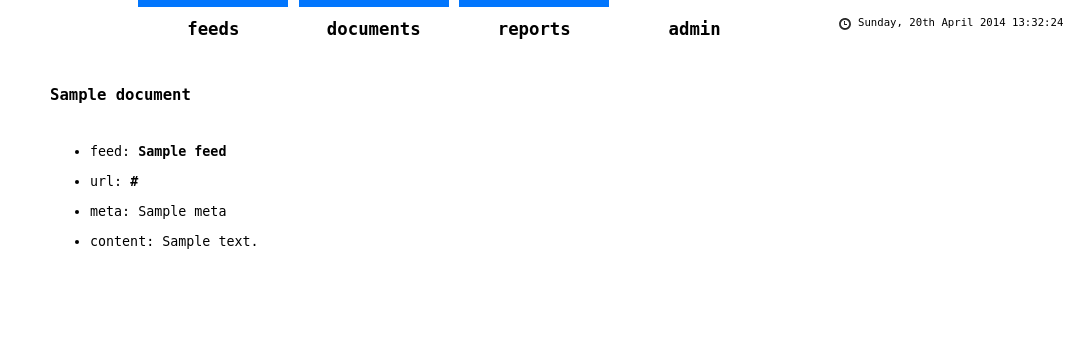
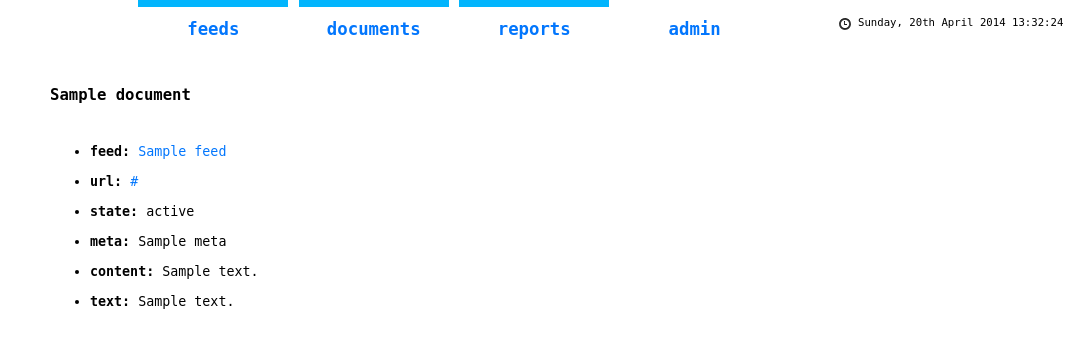
Before and after one commit to jnphilipp/infohub, a Django app: template templates/feeds/document.html in a window 1280 px wide. Shown: the top 348 px of the page, without its empty margins (206-1280 px from the left). Run offline with Django 3.2, Linux system fonts and the light colour scheme; the template is opened without the code that fills it: most values are stand-ins (such as "Sample title", 1, 10 or a date in 2020); parts of the project's set-up code (start-up, migrations or seed data) failed here and were passed over.

Commit message:
Updated views templates and style.

```diff
--- a/assets/css/style.css
+++ b/assets/css/style.css
@@ -7,11 +7,11 @@ body {background: #FFFFFF;
 	padding: 0;
 	margin: 0;}
 
-a {font-weight: bold;
-	color: inherit;
+a {font-weight: normal;
+	color: #0276FD;
 	text-decoration: none;}
 
-a:hover {color: #0276FD;
+a:hover {color: #02b5fd;
 	font-weight: bold;
 	text-decoration: none;}
 
@@ -34,10 +34,11 @@ nav ul li {display: inline-block;
 	line-height: 44px;
 	text-align: center;}
 
+nav ul li a {font-weight: bold;}
 nav ul li div {display: block;
 	height: 7px;}
 
-nav ul li.selected div {background: #0276FD;}
+nav ul li.selected div {background: #02b5fd;}
 
 .documents,
 .feeds,
--- a/feeds/views.py
+++ b/feeds/views.py
@@ -2,7 +2,7 @@ from django.shortcuts import get_object_or_404, render
 from feeds.models import Feed, Document, Report
 
 def feeds(request):
-	feeds = Feed.objects.order_by('alive', 'title')
+	feeds = Feed.objects.order_by('alive', '-updated_at')
 	return render(request, 'feeds/feeds.html', locals())
 
 def feed(request, slug):
--- a/templates/feeds/document.html
+++ b/templates/feeds/document.html
@@ -6,10 +6,12 @@
 		<div>
 			<h1>{{ document }}</h1>
 			<ul>
-				<li>feed: <a href="{% url 'feed' document.feed.slug %}">{{ document.feed }}</a></li>
-				<li>url: <a href="{{ document.url }}" target="_blank">{{ document.url }}</a></li>
-				<li>meta: {{ document.meta }}</li>
-				<li>content: {% autoescape off %}{{ document.content }}{% endautoescape %}</li>
+				<li><b>feed:</b> <a href="{% url 'feed' document.feed.slug %}">{{ document.feed }}</a></li>
+				<li><b>url:</b> <a href="{{ document.url }}" target="_blank">{{ document.url }}</a></li>
+				<li><b>state:</b> {{ document.state }}</li>
+				<li><b>meta:</b> {{ document.meta }}</li>
+				<li><b>content:</b> {% autoescape off %}{{ document.content }}{% endautoescape %}</li>
+				<li><b>text:</b> {{ document.text }}</li>
 			</ul>
 		</div>
 	</article>
--- a/templates/feeds/documents.html
+++ b/templates/feeds/documents.html
@@ -7,12 +7,14 @@
 			<tr>
 				<th>document</th>
 				<th>feed</th>
+				<th>state</th>
 				<th>created</th>
 			</tr>
 			{% for document in documents %}
 				<tr class="{% cycle 'row1' 'row2' %}">
 					<td><a href="{% url 'document' document.slug %}">{{ document }}</a></td>
 					<td><a href="{% url 'feed' document.feed.slug %}">{{ document.feed }}</a></td>
+					<td>{{ document.state }}</td>
 					<td>{{ document.created_at|date:'l, jS F Y H:i:s'|lower }}</td>
 				</tr>
 			{% endfor %}
--- a/templates/feeds/feed.html
+++ b/templates/feeds/feed.html
@@ -8,6 +8,7 @@
 			<ul>
 				<li>url: <a href="{{ feed.url }}" target="_blank">{{ feed.url }}</a></li>
 				<li>alive: {{ feed.alive|yesno }}</li>
+				<li>parser: {{ feed.parser }}</li>
 			</ul>
 		</div>
 		<div style="margin-top: 5em;">
@@ -15,11 +16,13 @@
 			<table>
 				<tr>
 					<th>document</th>
+					<th>state</th>
 					<th>created</th>
 				</tr>
 				{% for document in feed.document_set.all %}
 					<tr class="{% cycle 'row1' 'row2' %}">
 						<td><a href="{% url 'document' document.slug %}">{{ document.title }}</a></td>
+						<td>{{ document.state }}</td>
 						<td>{{ document.created_at|date:'l, jS F Y H:i:s'|lower }}</td>
 					</tr>
 				{% endfor %}
```
